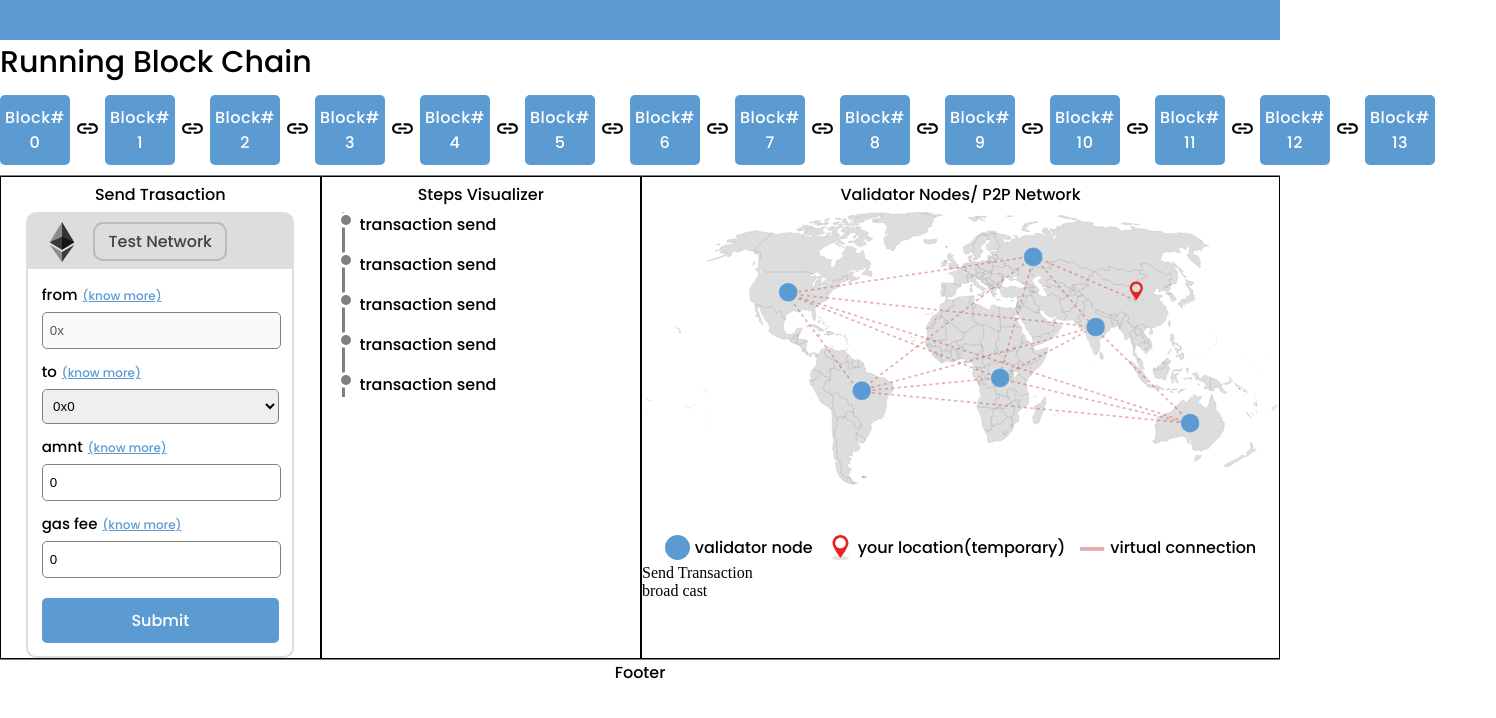
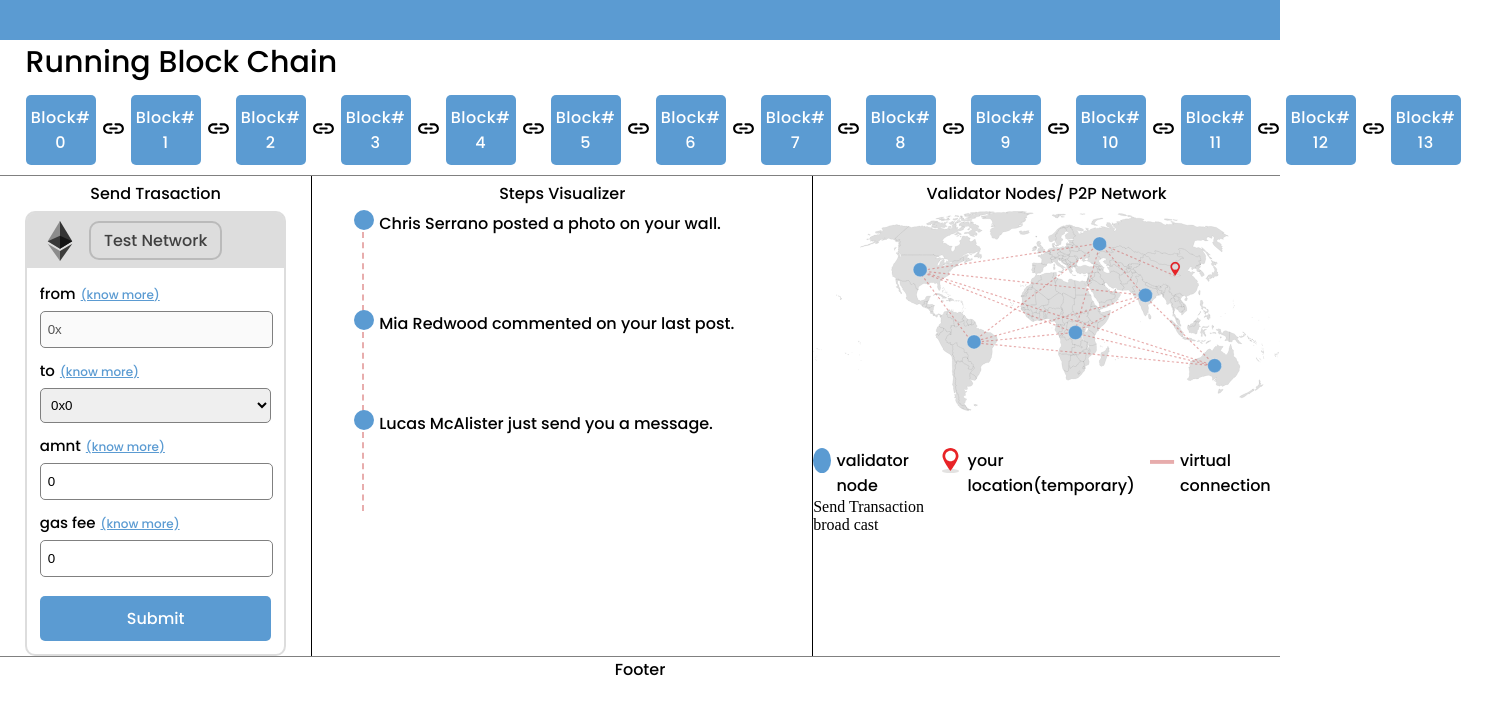
Before and after one commit to newway-anshul/BlockChainVisualizer, an Angular app: page / in a window 1280 px wide. Shown: the top 718 px of the page, 1496 px wide, since content can reach past the window. Built offline with nearby package versions, Linux system fonts and the light colour scheme.

Commit message:
Added final time line

```diff
--- a/src/app/app.component.scss
+++ b/src/app/app.component.scss
@@ -2,14 +2,13 @@ div.container{
     display: flex;
     div.transactionBox{
         flex: 1;
-        border: 1px solid black;
+        border-right: 1px solid black;
     }
     div.steps{
        flex: 1;
-       border: 1px solid black;
+       border-right: 1px solid black;
     }
     div.validator{
-      flex: 2;
-      border: 1px solid black;
+      flex: 1.5;
     }
 }
--- a/src/app/components/block-chain/block-chain.component.scss
+++ b/src/app/components/block-chain/block-chain.component.scss
@@ -1,6 +1,7 @@
 @import '../../../color.scss';
 div.container{
     border-bottom: 1px solid $block-chain-bottom-color;
+    padding-left: 2%;
     div.heading{
         font-family: $default-font-family;
         font-weight: 400;
--- a/src/app/components/steps-visulizer/steps-visulizer.component.html
+++ b/src/app/components/steps-visulizer/steps-visulizer.component.html
@@ -1,10 +1,16 @@
 <div class="container">
   <div class="heading headingVerticleSpace">{{ heading }}</div>
-  <div class="timeLine">
-    <div class="line">transaction send</div>
-    <div class="line">transaction send</div>
-    <div class="line">transaction send</div>
-    <div class="line">transaction send</div>
-    <div class="line">transaction send</div>
+  <div class="container">
+    <div class="rightbox">
+      <div class="rb-container">
+        <ul class="rb">
+          <li class="rb-item" *ngFor="let timeLine of timeLines">
+            <div class="item-title">
+              {{ timeLine }}
+            </div>
+          </li>
+        </ul>
+      </div>
+    </div>
   </div>
 </div>
--- a/src/app/components/steps-visulizer/steps-visulizer.component.scss
+++ b/src/app/components/steps-visulizer/steps-visulizer.component.scss
@@ -1,31 +1,67 @@
-@import '../../../color.scss';
-div.container{
-    div.heading{
+@import "../../../color.scss";
+div.container {
+  div.heading {
     font-family: $default-font-family;
     text-align: center;
   }
-    div.timeLine{
-      margin-left: 20px;
-      margin-right: 15px;
-      margin-bottom: 20px;
-      max-height: 400px;
-      border-left: 3px solid gray;
-      padding-left: 15px;
-      div.line{
+$color_2: #50d890;
+.container {
+	width: 500px;
+	margin: 0 auto;
+	position: relative;
+}
+.rightbox {
+	height: 100%;
+}
+.rb-container {
 	font-family: $default-font-family;
-        margin-bottom: 15px;
+	width: 100%;
+	display: block;
 	position: relative;
-        &::before{
-          content: '';
-          height: 10px;
-          width: 10px;
+  margin-left: 10%;
+	ul.rb {
+    margin-top: 0px;
+		padding: 0;
+		display: inline-block;
+		li {
+			list-style: none;
+			margin: auto;
+			min-height: 50px;
+			border-left: 2px dashed $virtualLine-color;
+			padding: 0 0 50px 15px;
+			position: relative;
+			&::before {
 				position: absolute;
-          border: 3px solid white;
-          background-color: gray;
-          border-radius: 50%;
-          left:-22px;
-          top:0px
+				left: -10px;
+				top: -1px;
+				content: " ";
+				border: 10px solid $cube-color;
+				border-radius: 500%;
+				background: $map-country-color;
+				height: 0;
+				width: 0;
+				transition: all 500ms ease-in-out;
+			}
+			&:hover {
+				&::before {
+
 				}
 			}
 		}
 	}
+}
+ul.rb {
+	li {
+		.timestamp {
+			color: $color_2;
+			position: relative;
+			width: 100px;
+			font-size: 12px;
+		}
+	}
+}
+.item-title {
+	color: black;
+}
+
+}
--- a/src/app/components/steps-visulizer/steps-visulizer.component.ts
+++ b/src/app/components/steps-visulizer/steps-visulizer.component.ts
@@ -7,6 +7,11 @@ import { Component, OnInit } from '@angular/core';
 })
 export class StepsVisulizerComponent implements OnInit {
   heading: string = 'Steps Visualizer';
+  timeLines = [
+    'Chris Serrano posted a photo on your wall.',
+    'Mia Redwood commented on your last post.',
+    'Lucas McAlister just send you a message.',
+  ];
   constructor() {}
 
   ngOnInit(): void {}
--- a/src/color.scss
+++ b/src/color.scss
@@ -4,3 +4,4 @@ $single-block-border-minimla-box:("w":70px,"h":70px);
 $default-font-family:'Popins';
 $cube-color:#5b9bd2;
 $map-country-color:#80808045;
+$virtualLine-color:rgb(210, 97, 97, 0.52)
```
Lines whose indentation alone changed are shown as unchanged.
